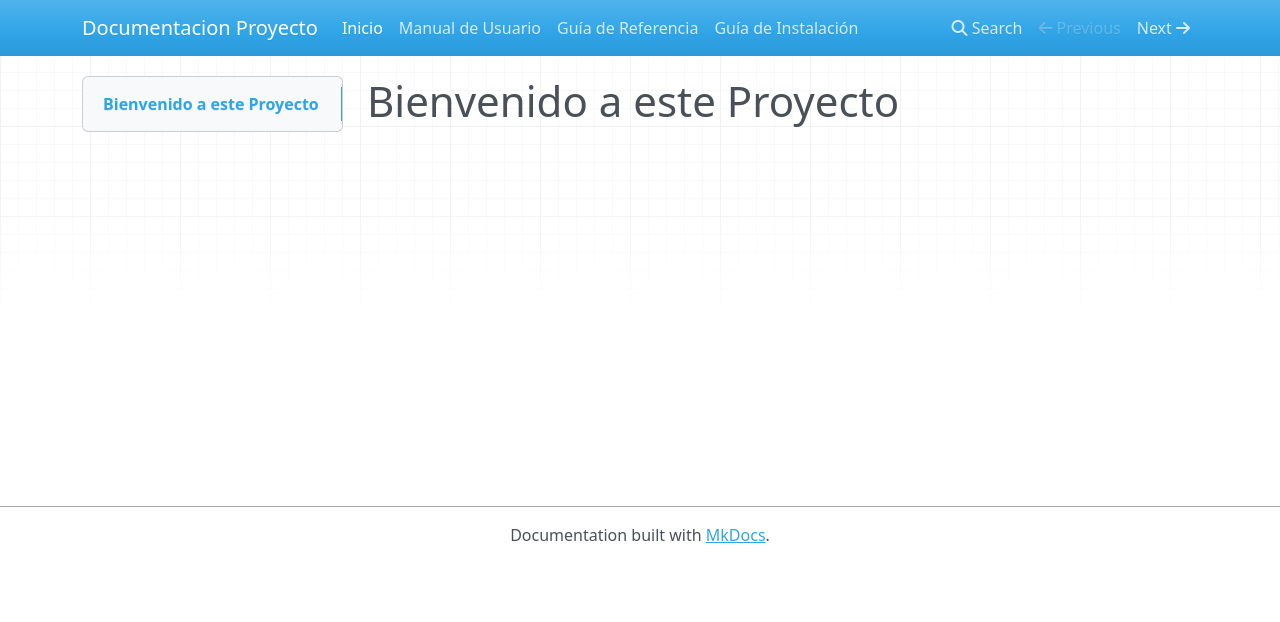
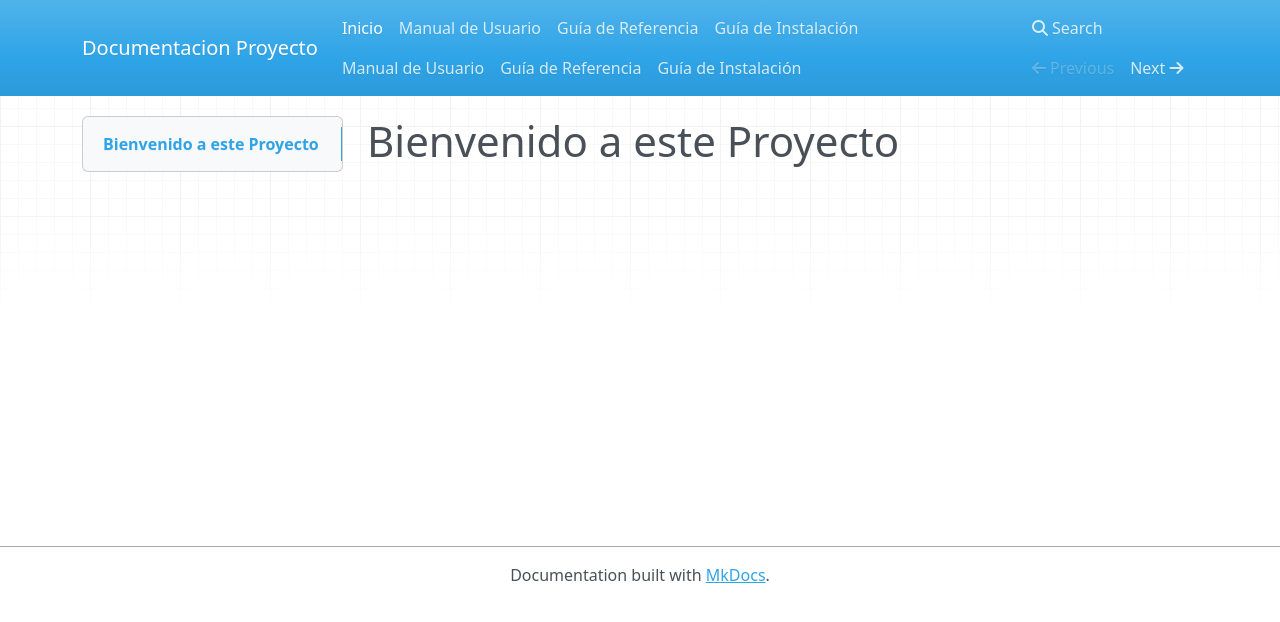
Before and after one commit to aitor2512/Documentacion_Proyecto, an MkDocs documentation site: the page built from docs/index.md, in a window 1280 px wide. Shown: the top 622 px of the page. Built offline with MkDocs 1.6.1, drawn with Linux system fonts in a browser that asks for light colours; nearby versions of some CDN libraries.

Commit message:
añadido pdf

```diff
--- a/mkdocs.yml
+++ b/mkdocs.yml
@@ -4,5 +4,9 @@ nav:
   - Manual de Usuario: Manual_de_Usuario.md
   - Guía de Referencia: Guia_de_Referencia.md
   - Guía de Instalación: Guia_de_Instalacion.md
+  - Manual de Usuario: Manual_de_Usuario.pdf
+  - Guía de Referencia: Guia_de_Referencia.pdf
+  - Guía de Instalación: Guia_de_Instalacion.pdf
+theme:
 theme:
   name: mkdocs
```
Also changed, not shown: site/404.html, site/Guia_de_Instalacion/index.html, site/Guia_de_Referencia/index.html, site/Manual_de_Usuario/index.html, site/index.html, 7 other files.
